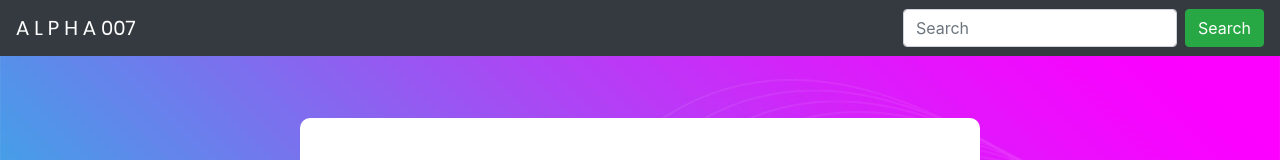
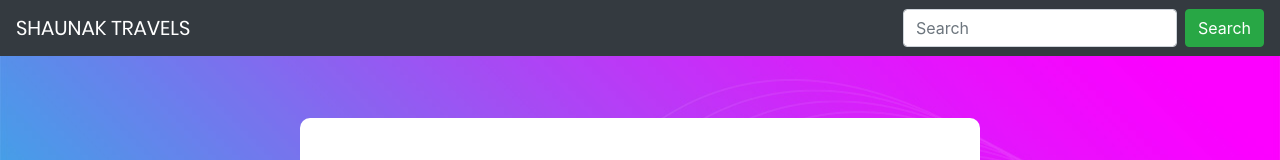
Before and after one commit to ShaunakSensarma/Tourism-Website, a plain HTML site: page index.html in a window 1280 px wide. Shown: the top 160 px of the page. Drawn offline with nearby package versions, Linux system fonts and the light colour scheme; a web font is replaced by a local one.

Commit message:
changed design

```diff
--- a/index.html
+++ b/index.html
@@ -33,7 +33,7 @@
 </head>
 <body>
 	<nav class="navbar navbar-lg navbar-dark bg-dark">
-  	<a class="navbar-brand" href="#">A L P H A 007</a>
+  	<a class="navbar-brand" href="#">SHAUNAK TRAVELS</a>
   	<form class="form-inline">
     <input class="form-control mr-sm-2" type="search" placeholder="Search" aria-label="Search">
     <button class="btn btn-success my-2 my-sm-0" type="submit">Search</button>
```
